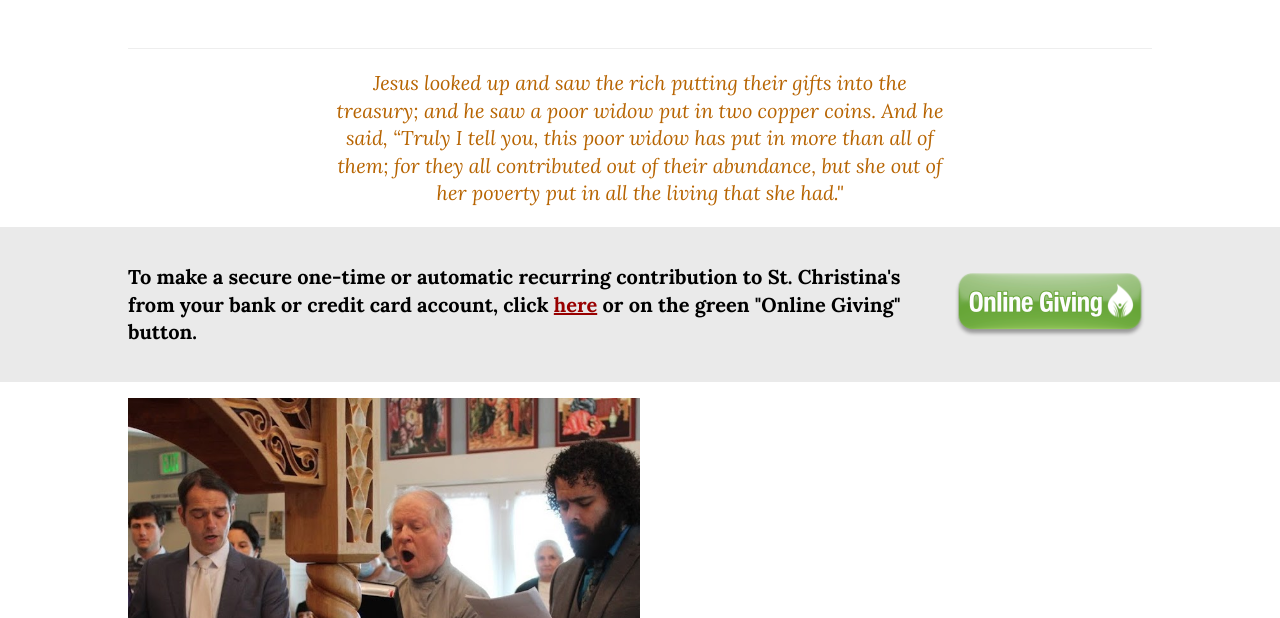
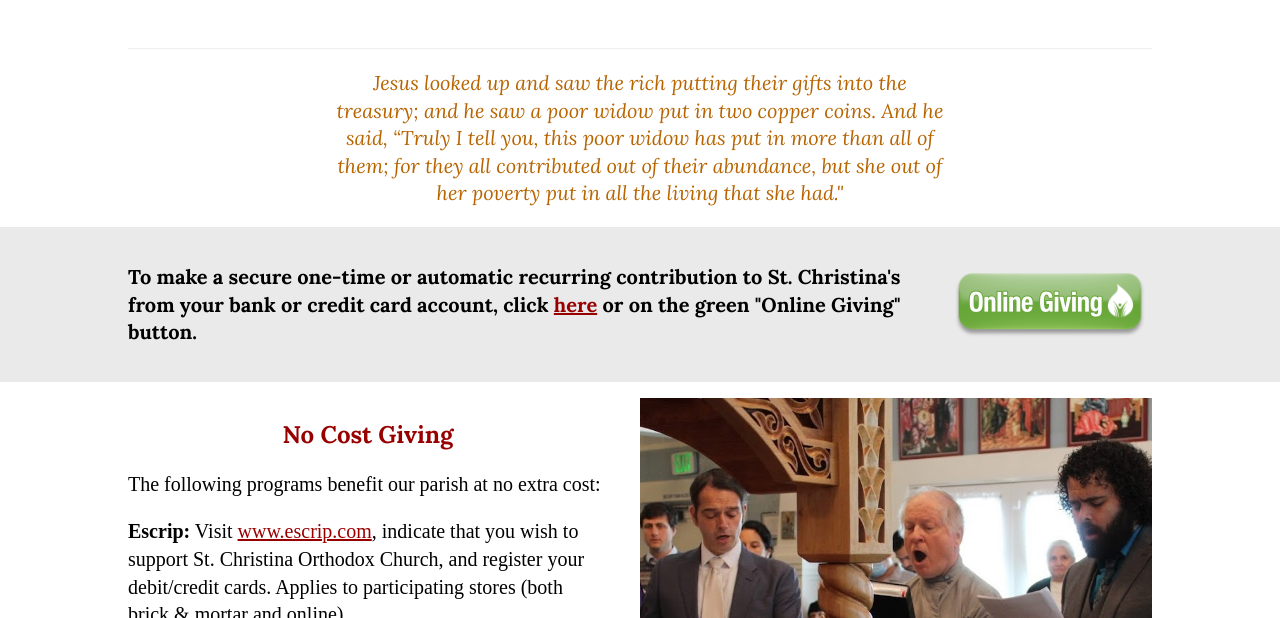
Before and after one commit to St-Christina/donate-page, a website: page index.html in a window 1280 px wide. Shown: the part 182-800 px from the top of the page. Drawn offline with Linux system fonts and the light colour scheme; a web font is replaced by a local one.

Commit message:
fix accidental removal of no cost section

```diff
--- a/index.html
+++ b/index.html
@@ -18,7 +18,7 @@
 				line-height: 1.38;
 				margin: 0px;
 			}
-			body article {
+			body article.realPage {
 				display: none;
 			}
 			body .pageBlocker {
@@ -264,7 +264,7 @@
 		<script>
 			function showPage() {
 				if (window.self == window.top && window == window.parent) {
-					document.querySelector("body article").style.display = "initial";
+					document.querySelector("body article.realPage").style.display = "grid";
 					document.querySelector("body .pageBlocker").style.display ="none";
 				}
 				else {
@@ -276,7 +276,7 @@
 	</head>
 	<body onload="showPage()">
 		<div class="pageBlocker"></div>
-		<article>
+		<article class="realPage">
 			<!-- Top menu -->
 			<menu>
 				<section class="seal" onclick="window.location.href = 'https:\/\/www.stchristinaorthodox.org'">
```
